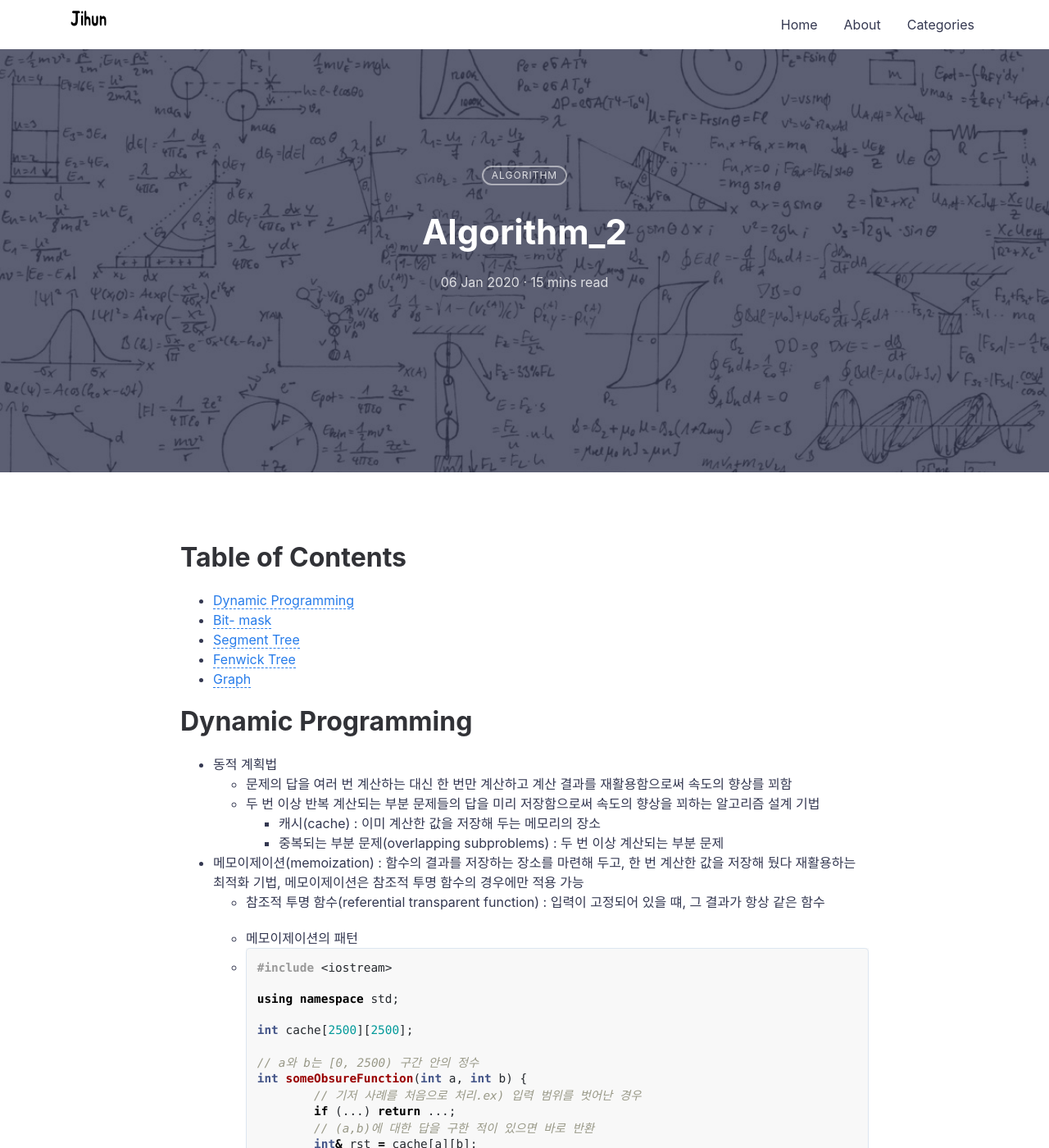
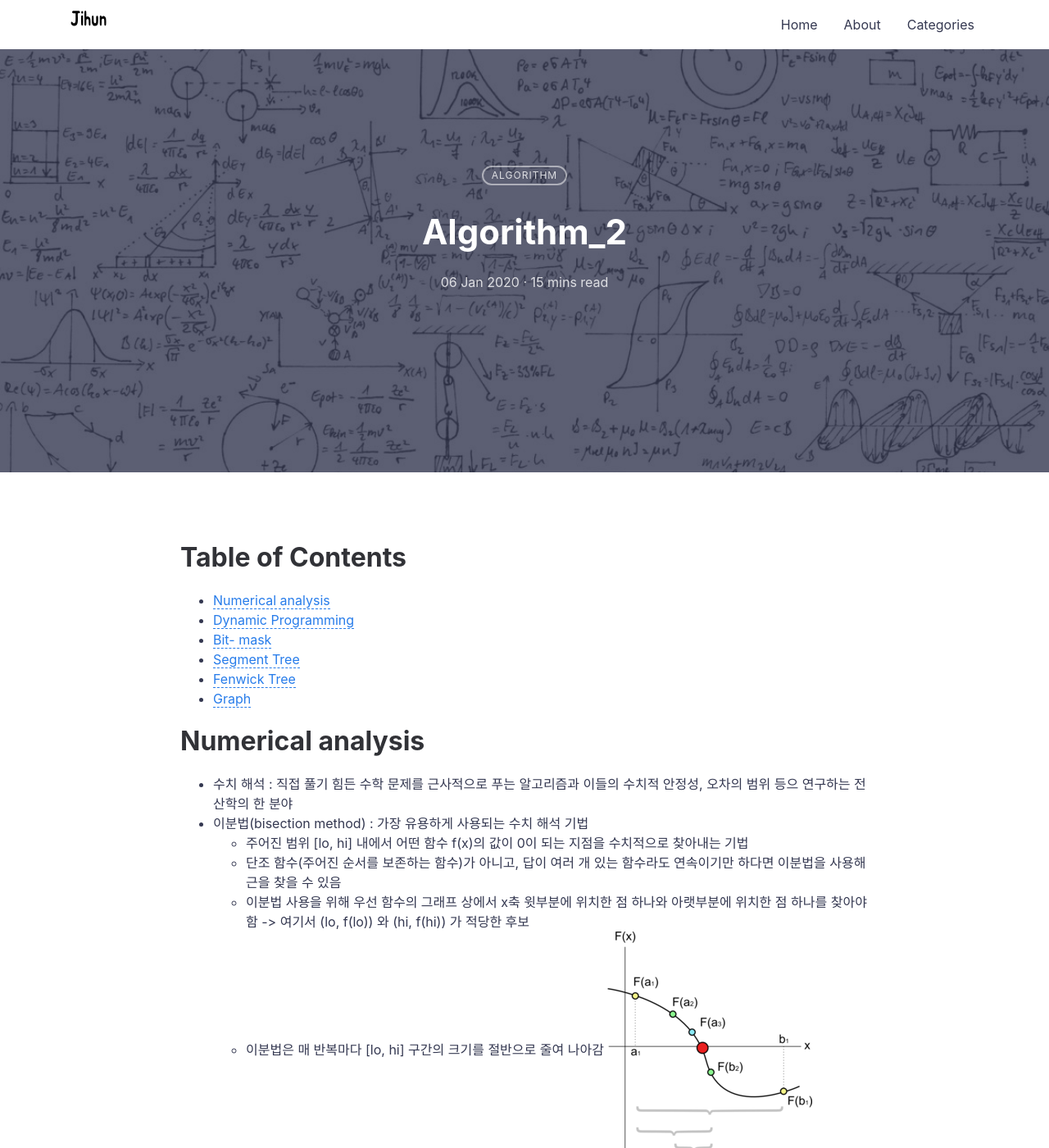
Before and after one commit to jihunparkme/jihunparkme.github.io, a Jekyll site: the page built from _posts/2020-01-06-Algorithm_2.md, in a window 1280 px wide and 1400 px high. Shown: the whole window at 82% size. Built offline with Jekyll 4.4.1, drawn with Linux system fonts in a browser that asks for light colours; comment, search, counter and statistics services are not loaded.

Commit message:
Edit: add contents

```diff
--- a/_posts/2020-01-06-Algorithm_2.md
+++ b/_posts/2020-01-06-Algorithm_2.md
@@ -8,11 +8,22 @@ featured-img: algorithms
 ---
 
 # Table of Contents
+* [Numerical analysis](#Numerical-analysis)
 * [Dynamic Programming](#Dynamic-Programming)
 * [Bit- mask](#Bit-mask)
 * [Segment Tree](#Segment Tree)
 * [Fenwick Tree](#Fenwick-Tree)
 * [Graph](#Graph)
+
+# Numerical analysis
+- 수치 해석 : 직접 풀기 힘든 수학 문제를 근사적으로 푸는 알고리즘과 이들의 수치적 안정성, 오차의 범위 등으 연구하는 전산학의 한 분야
+- 이분법(bisection method) : 가장 유용하게 사용되는 수치 해석 기법
+  - 주어진 범위 [lo, hi] 내에서 어떤 함수 f(x)의 값이 0이 되는 지점을 수치적으로 찾아내는 기법
+  - 단조 함수(주어진 순서를 보존하는 함수)가 아니고, 답이 여러 개 있는 함수라도 연속이기만 하다면 이분법을 사용해 근을 찾을 수 있음
+  - 이분법 사용을 위해 우선 함수의 그래프 상에서 x축 윗부분에 위치한 점 하나와 아랫부분에 위치한 점 하나를 찾아야 함 -> 여기서 (lo, f(lo)) 와 (hi, f(hi)) 가 적당한 후보
+  - 이분법은 매 반복마다 [lo, hi] 구간의 크기를 절반으로 줄여 나아감
+  	<img src="..\post_img\bisection.png" alt="img" style="zoom: 100%;" />
+
 
 
 # Dynamic Programming
```
Also changed, not shown: post_img/bisection.png (added).
